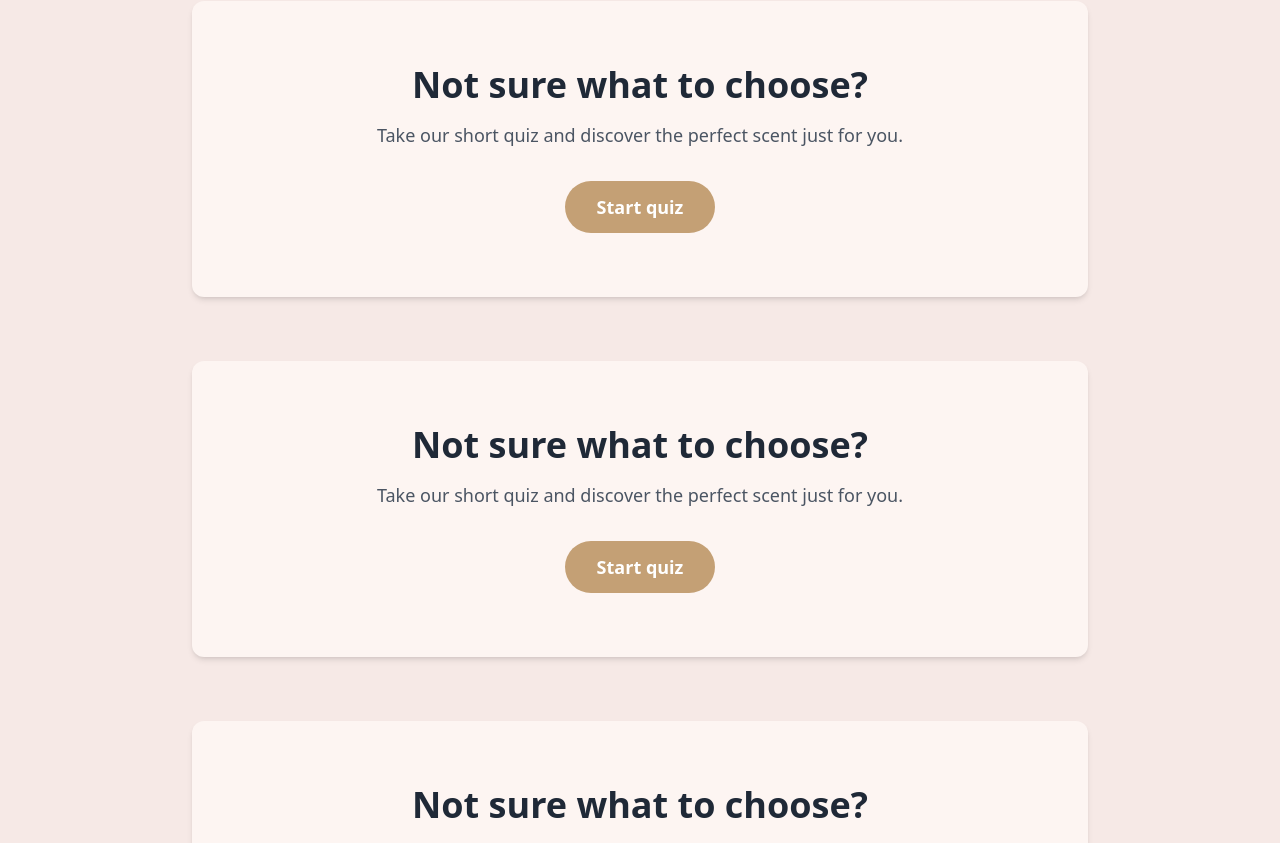
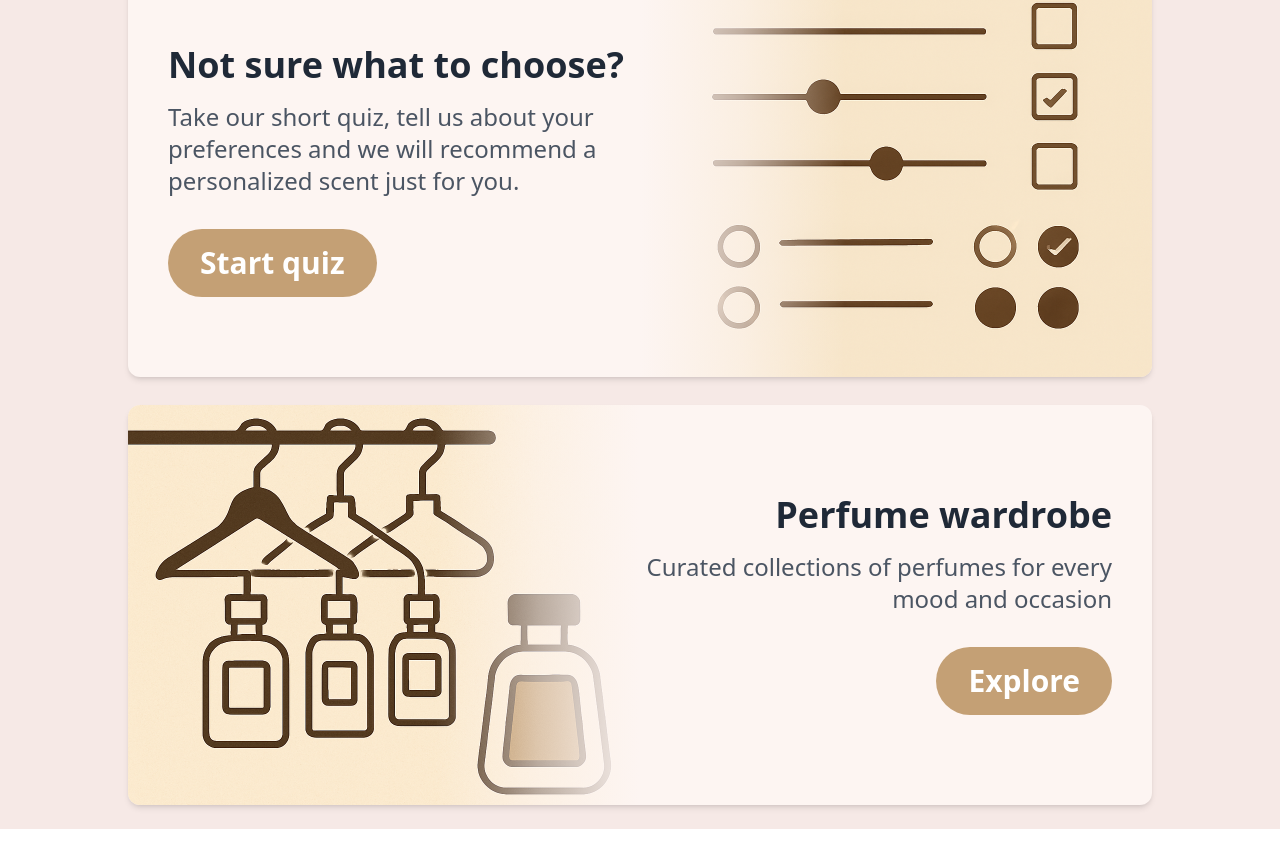
Before and after one commit to wasikjakub/perfume-sbert-app, a React (Create React App) app in the folder client/: page / in a window 1280 px wide. Shown: the part 1117-1960 px from the top of the page. Built offline with nearby package versions, Linux system fonts and the light colour scheme.

Commit message:
Added sections to main page

```diff
--- a/client/src/components/Hero.jsx
+++ b/client/src/components/Hero.jsx
@@ -96,7 +96,6 @@ export default function Hero() {
           onClick={handleHeroClick}
         >
           <div className="px-10 pb-12 w-full flex items-end">
-            {/* Left section: Title, subtitle, search bar */}
             <div className="flex-1">
               <h1 className={`text-white font-bold mb-4 transition-all duration-500 ${scrolled ? 'text-3xl' : 'text-5xl'}`}>
                 Find your perfect scent
@@ -123,12 +122,11 @@ export default function Hero() {
                 </button>
               </div>
             </div>
-            {/* Right section: Recommendations */}
             {recommendations.length > 0 && (
               <div className="w-[27rem] ml-16 flex flex-col mt-8 mr-8 relative">
                 <button
                   onClick={clearRecommendations}
-                  className="absolute top-0 right-0 text-white text-2xl font-bold p-2 rounded-full hover:bg-[rgba(255,255,255,0.9)] transition-colors"
+                  className="absolute top-0 right-0 text-white text-2xl font-bold p-1"
                   aria-label="Clear recommendations"
                 >
                   ✕
@@ -160,7 +158,6 @@ export default function Hero() {
         </div>
       </div>
       <div className="h-[260px]"></div>
-      {/* Inline CSS for fade-in animation and hover text color */}
       <style>
         {`
           @keyframes fadeIn {
--- a/client/src/components/QuizSection.jsx
+++ b/client/src/components/QuizSection.jsx
@@ -1,17 +1,33 @@
+import quizImg from '../assets/QuizImage.png';
+
 export default function QuizSection() {
-    return (
-      <section className="mt-16 px-4">
-        <div className="max-w-4xl mx-auto bg-[#fdf5f2] rounded-xl shadow-md py-16 px-10 text-center">
+  return (
+    <section className="mt-16 px-4">
+      <div className="relative max-w-5xl mx-auto bg-[#fdf5f2] rounded-xl shadow-md py-20 px-10 text-left overflow-hidden flex flex-col md:flex-row items-center min-h-[400px]">
+        <div className="md:w-1/2 z-10">
           <h2 className="text-3xl md:text-4xl font-bold text-gray-800 mb-4">
             Not sure what to choose?
           </h2>
-          <p className="text-gray-600 text-lg mb-8">
-            Take our short quiz and discover the perfect scent just for you.
+          <p className="text-gray-600 text-2xl mb-8">
+            Take our short quiz, tell us about your preferences and we will recommend a personalized scent just for you.
           </p>
-          <button className="bg-[#c4a075] text-white font-semibold px-8 py-3 rounded-full text-lg hover:bg-[#b18b60] transition">
+          <button className="bg-[#c4a075] text-white font-semibold px-8 py-4 rounded-full text-3xl hover:bg-[#b18b60] transition">
             Start quiz
           </button>
         </div>
-      </section>
-    );
-  }
+
+        <div className="md:w-1/2 h-full absolute top-0 right-0 hidden md:block">
+          <div
+            className="h-full w-full"
+            style={{
+              backgroundImage: `linear-gradient(to right, rgba(253, 245, 242, 1) 0%, rgba(253, 245, 242, 0.6) 20%, rgba(253, 245, 242, 0) 40%), url(${quizImg})`,
+              backgroundSize: 'cover',
+              backgroundRepeat: 'no-repeat',
+              backgroundPosition: 'center right',
+            }}
+          />
+        </div>
+      </div>
+    </section>
+  );
+}
--- /dev/null
+++ b/client/src/components/WardrobeSection.jsx
@@ -0,0 +1,36 @@
+import wardrobeImg from '../assets/WardrobeImage.png';
+
+export default function PerfumeWardrobeSectionMirrored() {
+  return (
+    <section className="mt-16 px-4">
+      <div className="relative max-w-5xl mx-auto bg-[#fdf5f2] rounded-xl shadow-md py-20 px-10 overflow-hidden flex flex-col md:flex-row items-center min-h-[400px]">
+
+        {/* Obrazek po lewej */}
+        <div className="md:w-1/2 h-full absolute top-0 left-0 hidden md:block">
+          <div
+            className="h-full w-full"
+            style={{
+              backgroundImage: `linear-gradient(to left, rgba(253, 245, 242, 1) 0%, rgba(253, 245, 242, 0.6) 20%, rgba(253, 245, 242, 0) 40%), url(${wardrobeImg})`,
+              backgroundSize: 'cover',
+              backgroundRepeat: 'no-repeat',
+              backgroundPosition: 'center left',
+            }}
+          />
+        </div>
+
+        {/* Tekst po prawej, wyrównany do prawej */}
+        <div className="md:ml-auto md:w-1/2 z-10 text-right">
+          <h2 className="text-3xl md:text-4xl font-bold text-gray-800 mb-4">
+            Perfume wardrobe
+          </h2>
+          <p className="text-gray-600 text-2xl mb-8">
+            Curated collections of perfumes for every mood and occasion
+          </p>
+          <button className="bg-[#c4a075] text-white font-semibold px-8 py-4 rounded-full text-3xl hover:bg-[#b18b60] transition">
+            Explore
+          </button>
+        </div>
+      </div>
+    </section>
+  );
+}
--- a/client/src/pages/Home.jsx
+++ b/client/src/pages/Home.jsx
@@ -1,14 +1,13 @@
 import Hero from '../components/Hero';
 import QuizSection from '../components/QuizSection';
+import WardrobeSection from '../components/WardrobeSection';
 
 const Home = () => {
   return (
-    <div className="space-y-16">
+    <div className="space-y-7">
       <Hero />
       <QuizSection />
-      <QuizSection />
-      <QuizSection />
-      {/* możesz tu dodać kolejne sekcje jak: Testimonials, NewsletterSignup, Footer */}
+      <WardrobeSection/>
     </div>
   );
 };
```
Also changed, not shown: client/src/assets/QuizImage.png (added), client/src/assets/WardrobeImage.png (added).
